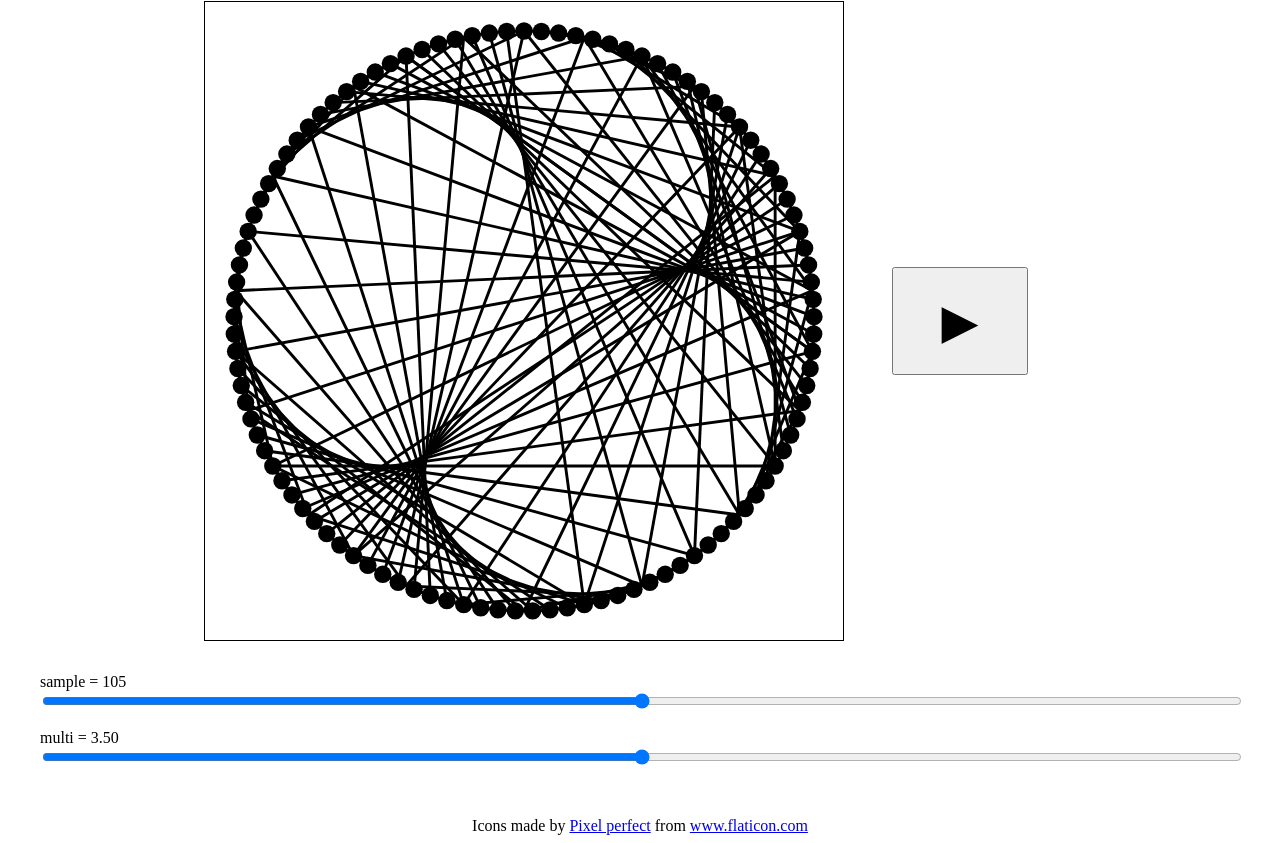
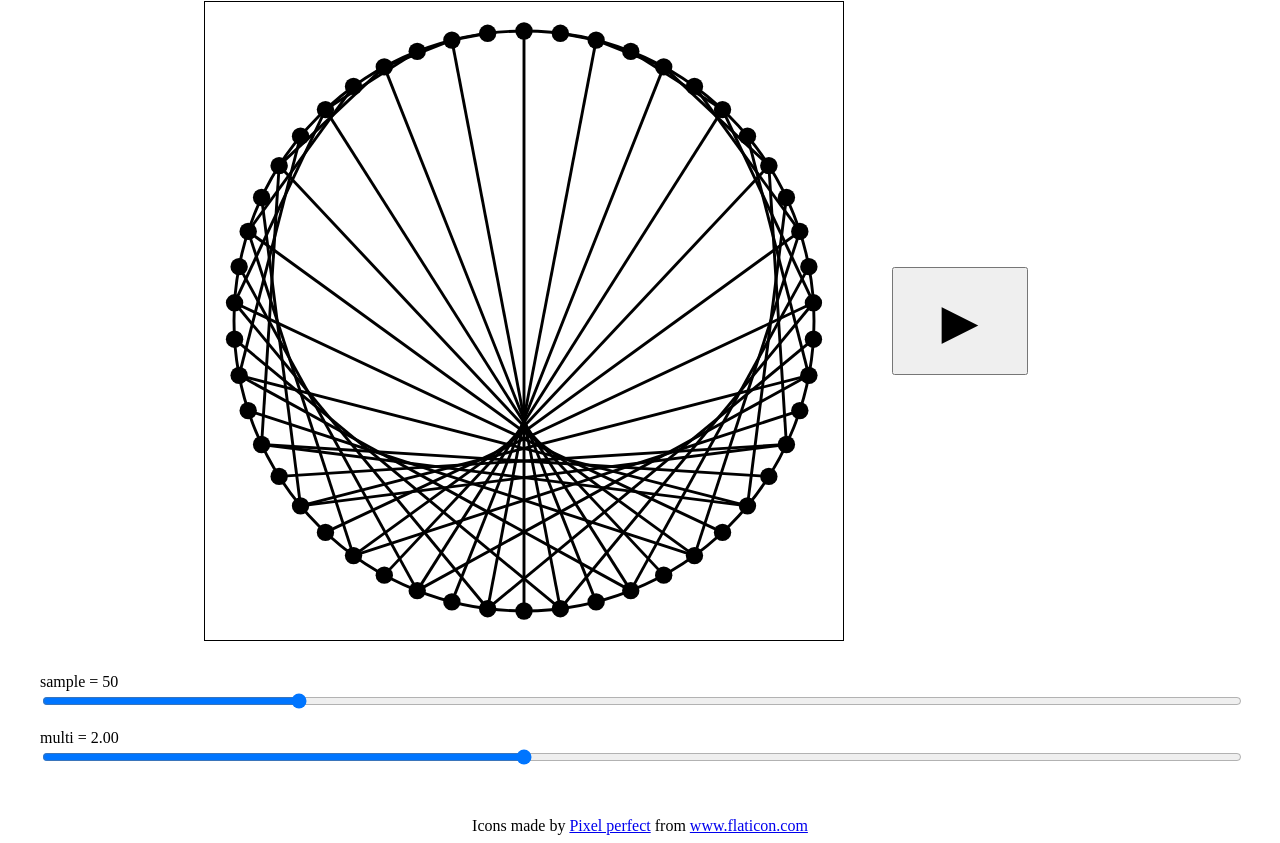
Before and after one commit to jlg-formation/jao_mai_2021, a website built with webpack: page index.html in a window 1280 px wide. Shown: the part 87-930 px from the top of the page. Built offline with nearby package versions, Linux system fonts and the light colour scheme.

Commit message:
dev: animate input range

```diff
--- a/index.html
+++ b/index.html
@@ -29,7 +29,7 @@
       </label>
       <label>
         <div class="multi">multi = <span></span></div>
-        <input type="range" name="multi" step="0.01" min="2" max="5" />
+        <input type="range" name="multi" step="0.01" min="0" max="5" />
       </label>
     </div>
 
--- a/src/draw/label.ts
+++ b/src/draw/label.ts
@@ -8,6 +8,9 @@ export function drawLabel(state: State, prop: 'multi' | 'sample') {
   }
   const decimal = prop === 'multi' ? 2 : 0;
   displayElt.innerHTML = '' + state[prop].toFixed(decimal);
+
+  const inputElt = $(`div.command input[name="${prop}"] `) as HTMLInputElement;
+  inputElt.value = '' + state[prop];
 }
 
 export function drawButtonLabel(state: State, previousPlaying: boolean) {
```
Also changed, not shown: examples/clone/clone.js (+9 -0 lines).
